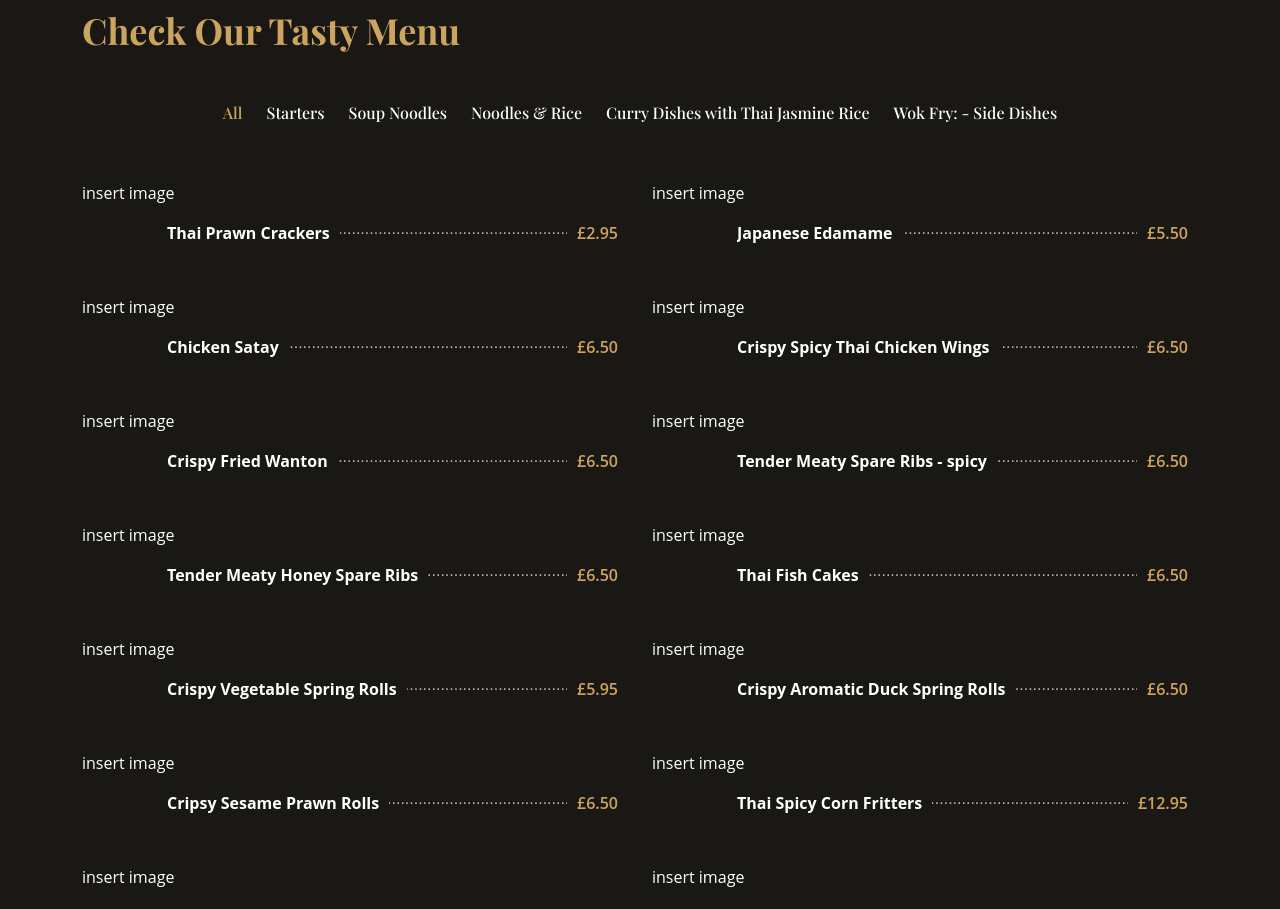
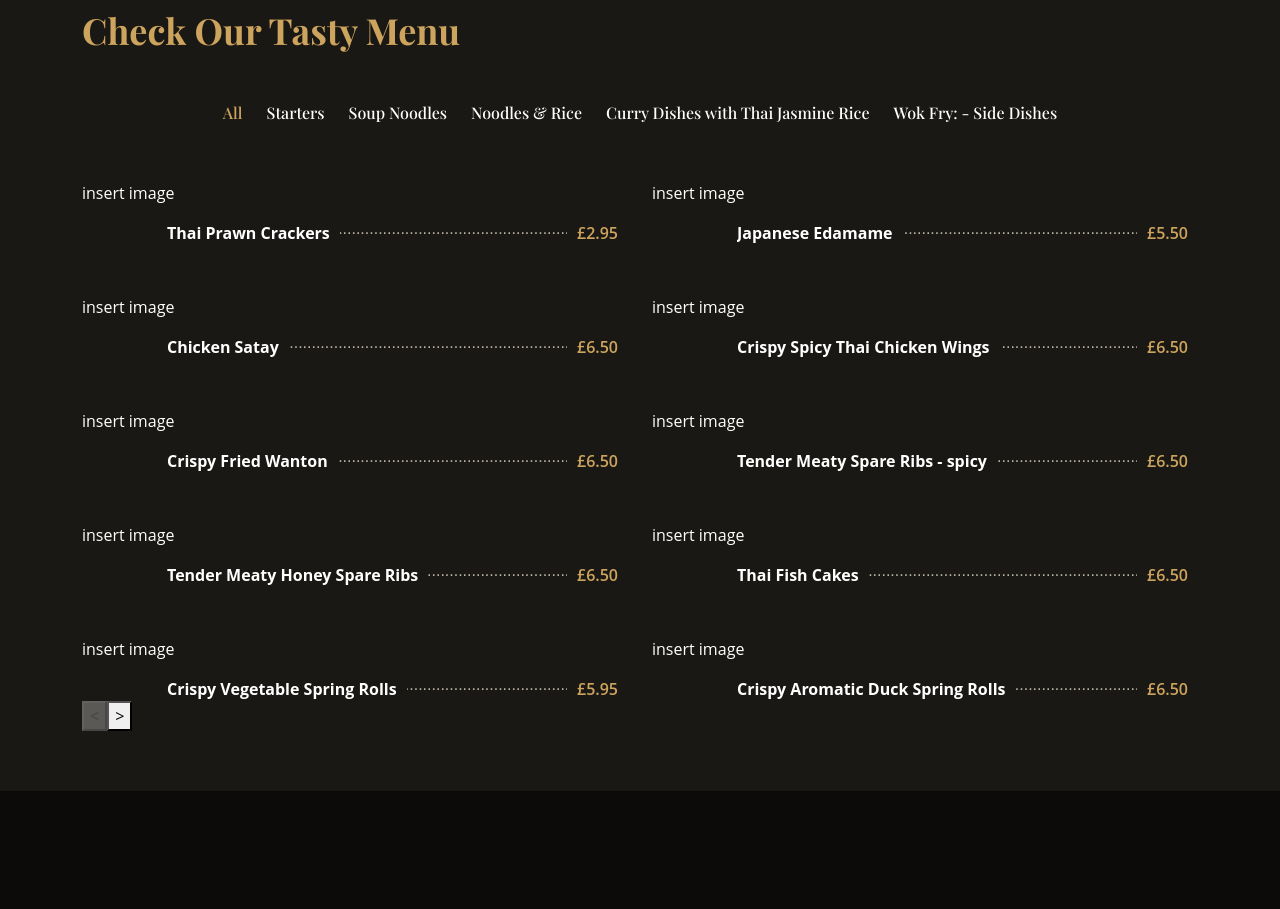
Before and after one commit to Justinng26/Papayaya_Bromley, a Next.js app: page / in a window 1280 px wide. Shown: the part 1881-2790 px from the top of the page. After the commit the page ends 2672 px from the top, so only its background shows below. Built offline with nearby package versions, Linux system fonts and the light colour scheme.

Commit message:
added pagination as arrows

```diff
--- a/src/app/sections/Menu.tsx
+++ b/src/app/sections/Menu.tsx
@@ -6,10 +6,11 @@ import "../styles/menu.css";
 import SectionTitle from "../components/SectionTitle";
 import MenuItem from "../components/MenuItem";
 import Preloader from "../components/Preloader";
-
+const itemsPerPage = 10;
 export default function Menu() {
   const [data, setData] = useState([]);
   const [items, setItems] = useState([]);
+  const [currentPage, setCurrentPage] = useState(1);
 
   const getMenuData = () => {
     fetch("http://localhost:3000/api/menu")
@@ -28,7 +29,14 @@ export default function Menu() {
     setItems(data);
   }, [data]);
 
-  const handleFilterChange = (id: number, category: string) => {};
+  const indexOfLastItem = currentPage * itemsPerPage;
+  const indexOfFirstItem = indexOfLastItem - itemsPerPage;
+  const currentItems = items.slice(indexOfFirstItem, indexOfLastItem);
+  const totalPages = Math.ceil(items.length / itemsPerPage);
+
+  const handlePageChange = (pageNumber: number) => {
+    setCurrentPage(pageNumber);
+  };
 
   return (
     <section id="menu" className="menu section-bg">
@@ -58,8 +66,8 @@ export default function Menu() {
         >
           {!items ? (
             <Preloader />
-          ) : items.length > 0 ? (
-            items.map(
+          ) : currentItems.length > 0 ? (
+            currentItems.map(
               (item: {
                 id: number;
                 name: string;
@@ -71,6 +79,24 @@ export default function Menu() {
             <Preloader />
           )}
         </div>
+
+        {/* Left arrow */}
+        <div className="pagination">
+          <button
+            onClick={() => handlePageChange(currentPage - 1)}
+            disabled={currentPage === 1}
+          >
+            {"<"}
+          </button>
+
+          {/* Right arrow */}
+          <button
+            onClick={() => handlePageChange(currentPage + 1)}
+            disabled={currentPage === totalPages}
+          >
+            {">"}
+          </button>
+        </div>
       </div>
     </section>
   );
```
